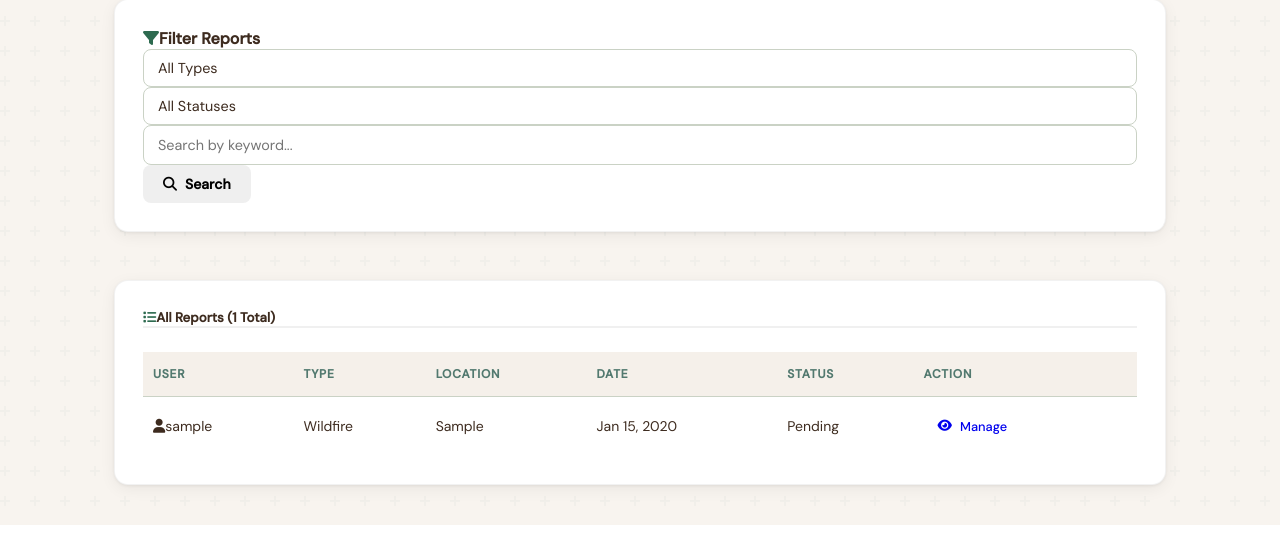
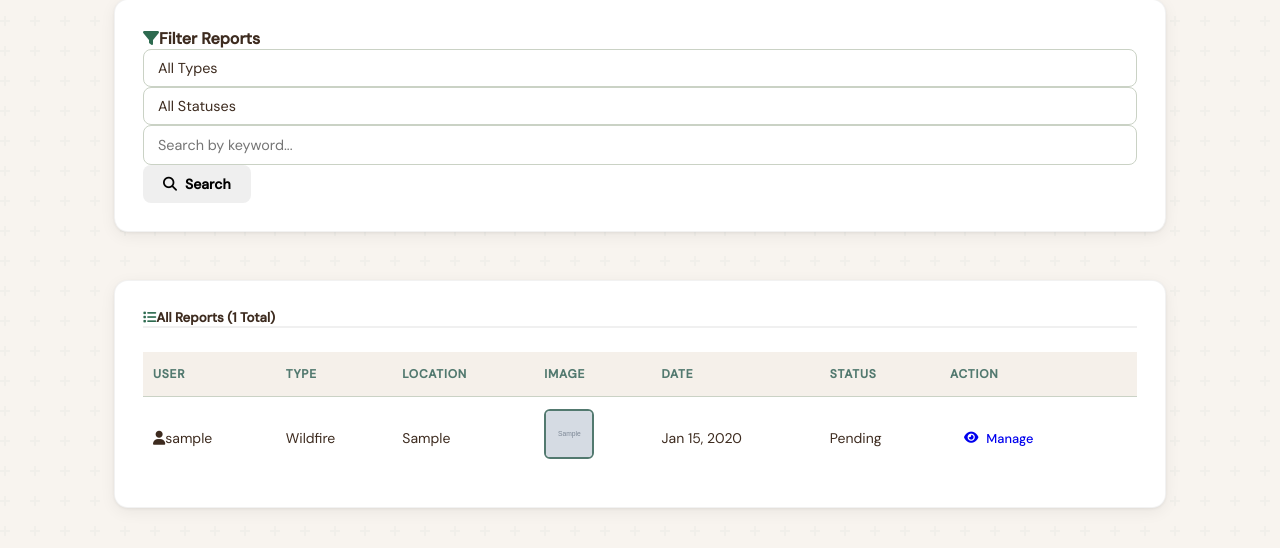
Before and after one commit to amanay-codes/smartforest, a Django app: page /admin-dashboard/ in a window 1280 px wide. Shown: the part 284-832 px from the top of the page. Before the commit the page ends 809 px from the top, so only its background shows below. Run offline with Django 5.2, Linux system fonts and the light colour scheme; a user stored in the database is signed in; tables that the repository leaves empty hold one stand-in row (values such as "Sample post"); grey boxes marked "Sample" are stand-in pictures.

Commit message:
Add image column to reports table and enhance image display in report detail

```diff
--- a/incidents/templates/incidents/admin_dashboard.html
+++ b/incidents/templates/incidents/admin_dashboard.html
@@ -56,6 +56,7 @@
                     <th style="padding: 14px 10px; font-weight: 800;">User</th>
                     <th style="padding: 14px 10px; font-weight: 800;">Type</th>
                     <th style="padding: 14px 10px; font-weight: 800;">Location</th>
+                    <th style="padding: 14px 10px; font-weight: 800;">Image</th>
                     <th style="padding: 14px 10px; font-weight: 800;">Date</th>
                     <th style="padding: 14px 10px; font-weight: 800;">Status</th>
                     <th style="padding: 14px 10px; font-weight: 800;">Action</th>
@@ -67,6 +68,15 @@
                     <td style="padding: 12px 10px;"><i class="fas fa-user me-1 text-muted"></i>{{ report.user.username }}</td>
                     <td style="padding: 12px 10px;">{{ report.get_incident_type_display }}</td>
                     <td style="padding: 12px 10px;">{{ report.location }}</td>
+                    <td style="padding: 12px 10px;">
+                        {% if report.image %}
+                        <a href="{% url 'admin_report_detail' report.pk %}">
+                            <img src="{{ report.image.url }}" alt="Incident" style="width: 50px; height: 50px; object-fit: cover; border-radius: 6px; border: 2px solid var(--sage);">
+                        </a>
+                        {% else %}
+                        <span style="color: var(--sage);"><i class="fas fa-image"></i></span>
+                        {% endif %}
+                    </td>
                     <td style="padding: 12px 10px;">{{ report.submitted_at|date:"M d, Y" }}</td>
                     <td style="padding: 12px 10px;">
                         <span class="status-{{ report.status }}">
```
Also changed, not shown: incidents/templates/incidents/admin_report_detail.html (+6 -1 lines).
